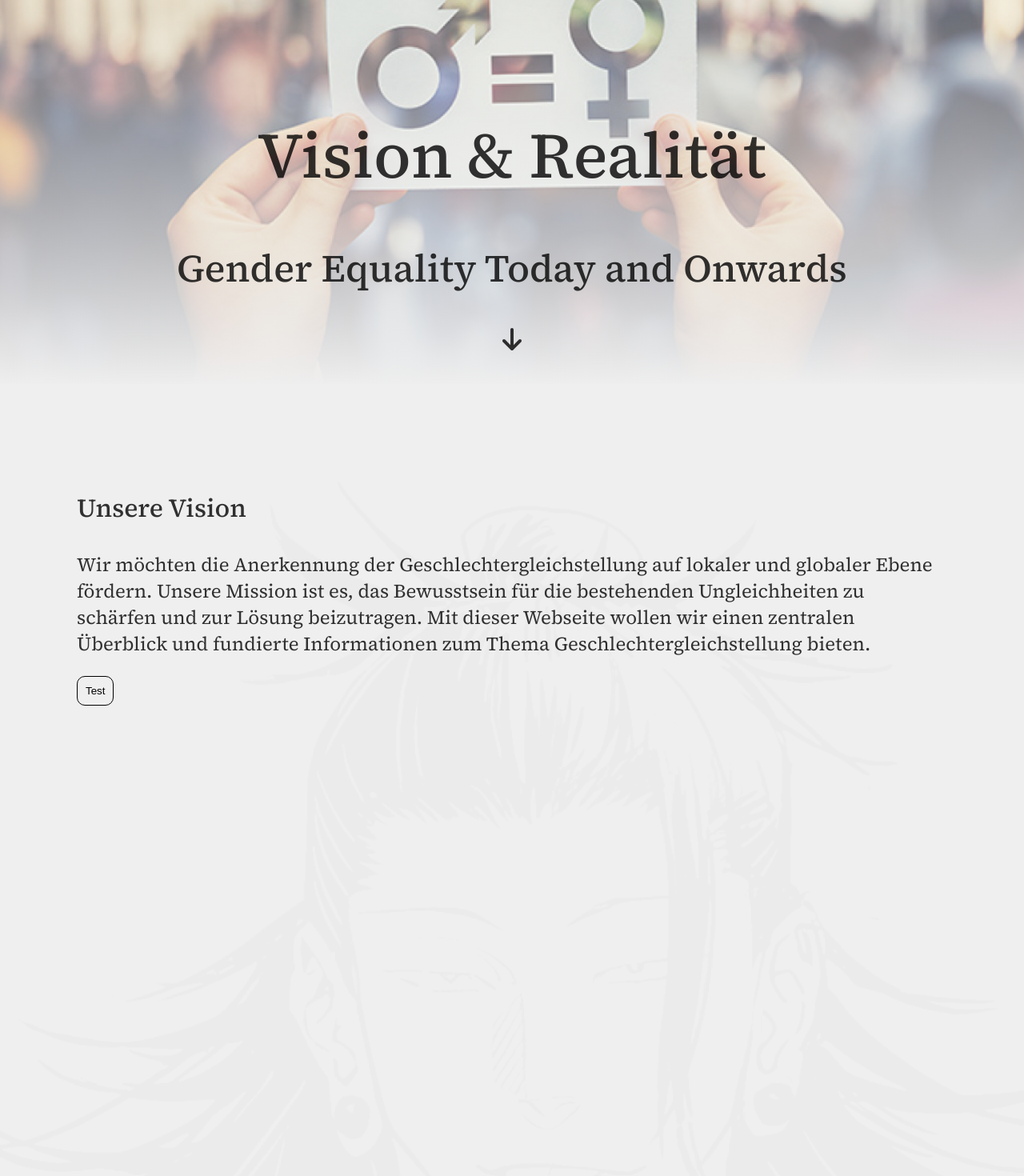
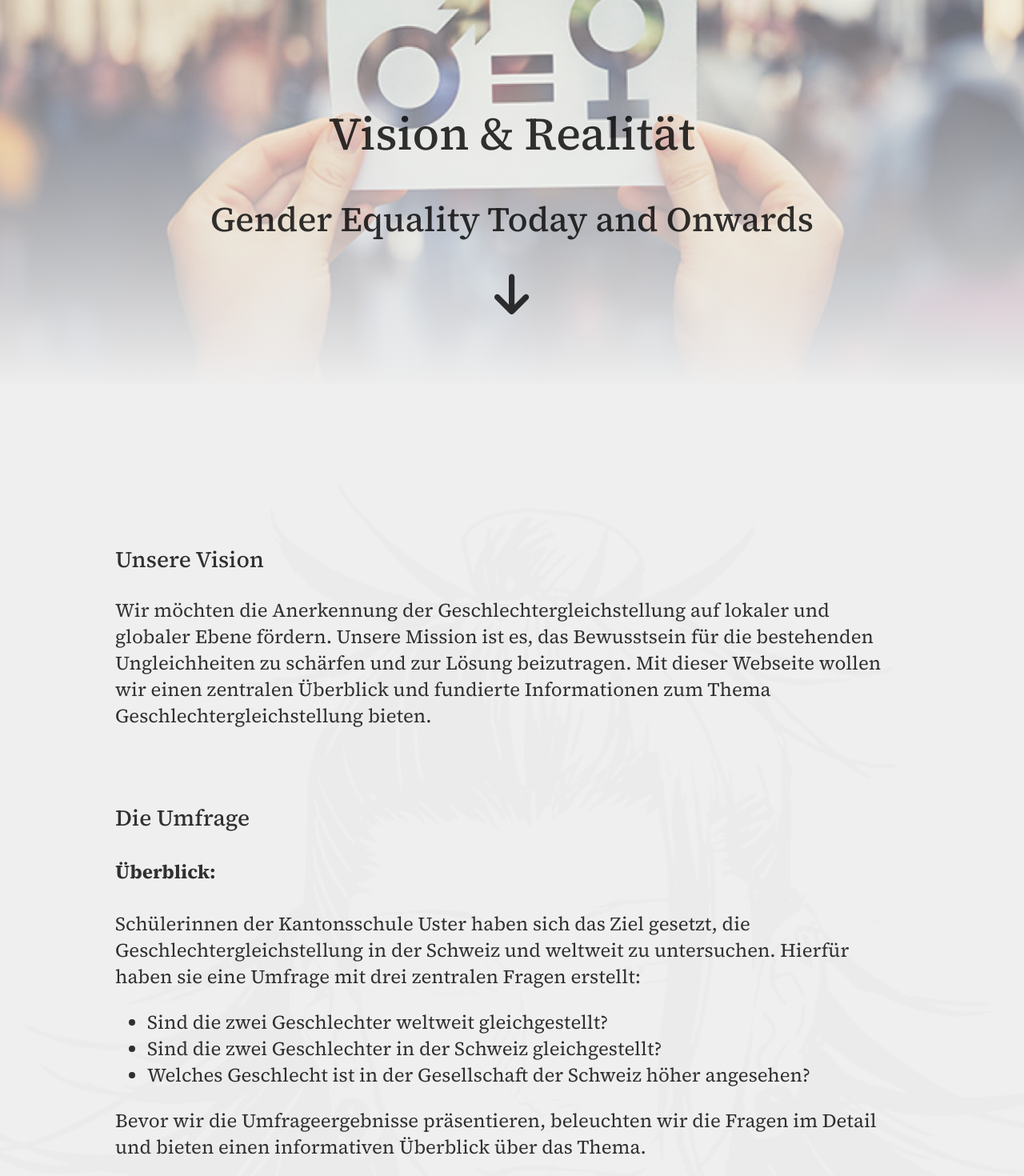
Before and after one commit to solprojekte/solprojekte.github.io, a React (Vite) app: page / in a window 1280 px wide. Shown: the part 320-1790 px from the top of the page at 80% size. Built offline with nearby package versions, Linux system fonts and the light colour scheme; the HTML template or start-up script is replaced by a standard one.

Commit message:
continue content

```diff
--- a/src/App.tsx
+++ b/src/App.tsx
@@ -2,7 +2,7 @@ import Hero from './components/hero'
 import Nav from './components/nav'
 import geto from '/geto.png'
 import './index.css'
-import { vision } from './assets/content'
+import { umfrage_bevor, umfrage_überblick, vision } from './assets/content'
 import Topic from './components/topic'
 
 export default function App() {
@@ -13,6 +13,16 @@ export default function App() {
       <img src={geto} className='geto' alt="" />
       <div className='content'>
         <Topic id='vision' title='Unsere Vision'>{vision}</Topic>
+        <Topic id='umfrage' title='Die Umfrage'>
+          <h4>Überblick:</h4>
+          {umfrage_überblick}
+          <ul>
+            <li>Sind die zwei Geschlechter weltweit gleichgestellt?</li>
+            <li>Sind die zwei Geschlechter in der Schweiz gleichgestellt?</li>
+            <li>Welches Geschlecht ist in der Gesellschaft der Schweiz höher angesehen?</li>
+          </ul>
+          {umfrage_bevor}
+        </Topic>
         <button>Test</button>
       </div>
     </>
--- a/src/assets/content.ts
+++ b/src/assets/content.ts
@@ -1,2 +1,8 @@
 export const vision =
 `Wir möchten die Anerkennung der Geschlechtergleichstellung auf lokaler und globaler Ebene fördern. Unsere Mission ist es, das Bewusstsein für die bestehenden Ungleichheiten zu schärfen und zur Lösung beizutragen. Mit dieser Webseite wollen wir einen zentralen Überblick und fundierte Informationen zum Thema Geschlechtergleichstellung bieten.`;
+
+export const umfrage_überblick =
+`Schülerinnen der Kantonsschule Uster haben sich das Ziel gesetzt, die Geschlechtergleichstellung in der Schweiz und weltweit zu untersuchen. Hierfür haben sie eine Umfrage mit drei zentralen Fragen erstellt:`;
+
+export const umfrage_bevor =
+`Bevor wir die Umfrageergebnisse präsentieren, beleuchten wir die Fragen im Detail und bieten einen informativen Überblick über das Thema.`;
--- a/src/components/nav.tsx
+++ b/src/components/nav.tsx
@@ -39,7 +39,7 @@ export default function Nav() {
       <div className='vr'></div>
       <Link to='vision' smooth spy offset={-100}><h3>Vision</h3></Link>
       <div className='sep'/>
-      <Link to='' smooth spy offset={-100}><h3>Umfrage</h3></Link>
+      <Link to='umfrage' smooth spy offset={-100}><h3>Umfrage</h3></Link>
       <div className='sep'/>
       <Link to='' smooth spy offset={-100}><h3>Weltweit</h3></Link>
       <div className='sep'/>
--- a/src/components/topic.tsx
+++ b/src/components/topic.tsx
@@ -17,7 +17,7 @@ export default function Topic({ id,title, children }: TopicProps) {
   const childArray = typeof children === 'string' ? [children] : (Array.isArray(children) ? children : [children]);
 
   return (
-    <div id={id}>
+    <section id={id}>
       <h3>{title}</h3>
       {childArray && childArray.map((child) => (
         typeof child === 'string' ? (
@@ -26,6 +26,6 @@ export default function Topic({ id,title, children }: TopicProps) {
           <>{child}</>
         )
       ))}
-    </div>
+    </section>
   );
 }
--- a/src/index.css
+++ b/src/index.css
@@ -7,6 +7,7 @@
   font-optical-sizing: none;
   font-stretch: ultra-expanded;
   color-scheme: light dark;
+  font-size: 1.5rem;
 
   --primary: #ff285e;
   --background: #242424;
@@ -49,12 +50,11 @@ nav h2, nav h3 {
   margin: 0;
   font-family: 'Fredoka';
   font-weight: 400;
-  font-size: 2.5rem;
 }
 
 nav h3{
+  font-size: 1rem;
   padding: 15px;
-  font-size: 1.5rem;
   font-weight: 400;
 }
 
@@ -92,6 +92,7 @@ nav.scrolled {
 }
 
 .hero-text {
+  font-size: 1.2rem;
   width: 100%;
   text-align: center;
   position: absolute;
@@ -165,21 +166,10 @@ h1, h2, h3 {
   font-weight: 500;
 }
 
-h1 {
-  font-size: 5rem;
-}
+/* Sections */
 
-h2 {
-  font-size: 3rem;
-}
-
-h3 {
-  font-size: 2rem;
-}
-
-/* Paragraphs */
-p {
-  font-size: 1.5rem;
+section {
+  padding: 20px 0;
 }
 
 /* Spans */
@@ -202,10 +192,7 @@ span {
   .content {
     padding: 20px;
   }
-  h1 {
-    font-size: 3rem;
-  }
-  h2 {
-    font-size: 2rem;
+  .hero-text {
+    font-size: 1rem;
   }
 }
```
